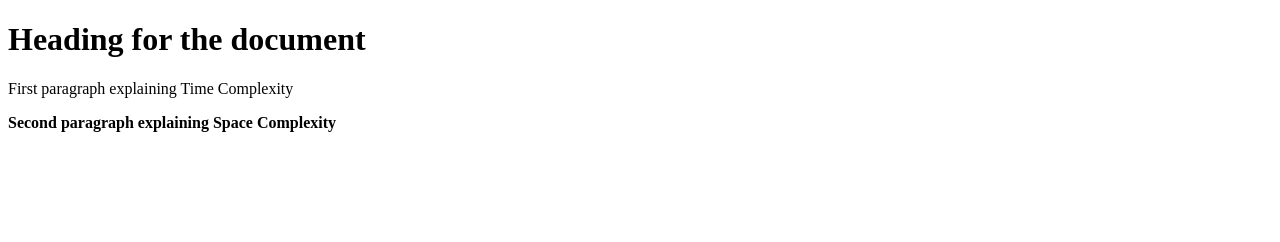
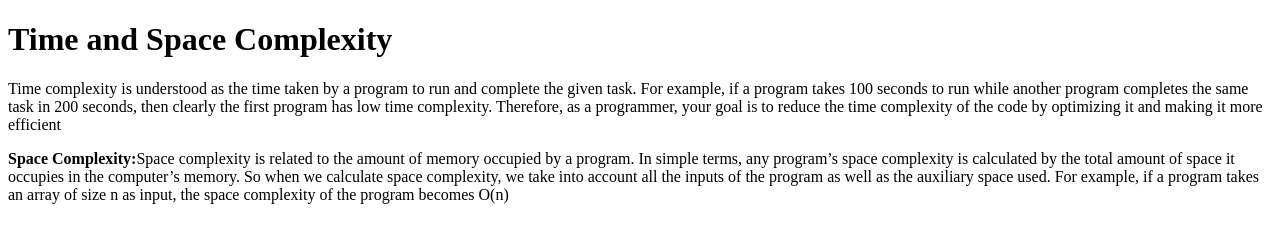
Before and after one commit to acciojob/time-and-space-complexity-Nivetha098, a website: page main.html in a window 1280 px wide. Drawn offline with Linux system fonts and the light colour scheme.

Commit message:
created a submission

```diff
--- a/main.html
+++ b/main.html
@@ -10,9 +10,9 @@
 	<!-- the entire body must be written by student -->
     <script type="text/javascript" src="./script.js">
 </script>
-<h1>Heading for the document</h1>
-	<p>First paragraph explaining Time Complexity</p>
-	<p><b>Second paragraph explaining Space Complexity</b></p>
+<h1>Time and Space Complexity</h1>
+	<p>Time complexity is understood as the time taken by a program to run and complete the given task. For example, if a program takes 100 seconds to run while another program completes the same task in 200 seconds, then clearly the first program has low time complexity. Therefore, as a programmer, your goal is to reduce the time complexity of the code by optimizing it and making it more efficient</p>
+	<p><b>Space Complexity:</b>Space complexity is related to the amount of memory occupied by a program. In simple terms, any program’s space complexity is calculated by the total amount of space it occupies in the computer’s memory. So when we calculate space complexity, we take into account all the inputs of the program as well as the auxiliary space used. For example, if a program takes an array of size n as input, the space complexity of the program becomes O(n)</p>
 </body>
 
 </html>
```
